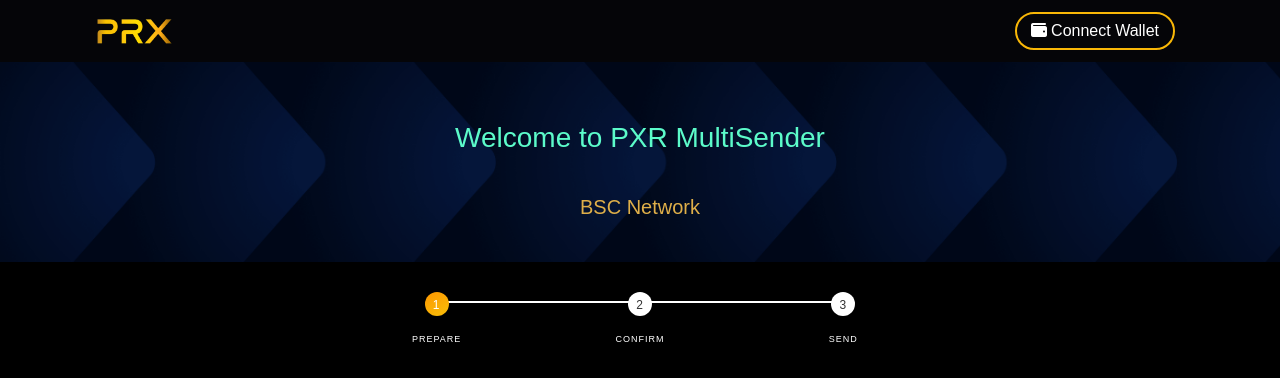
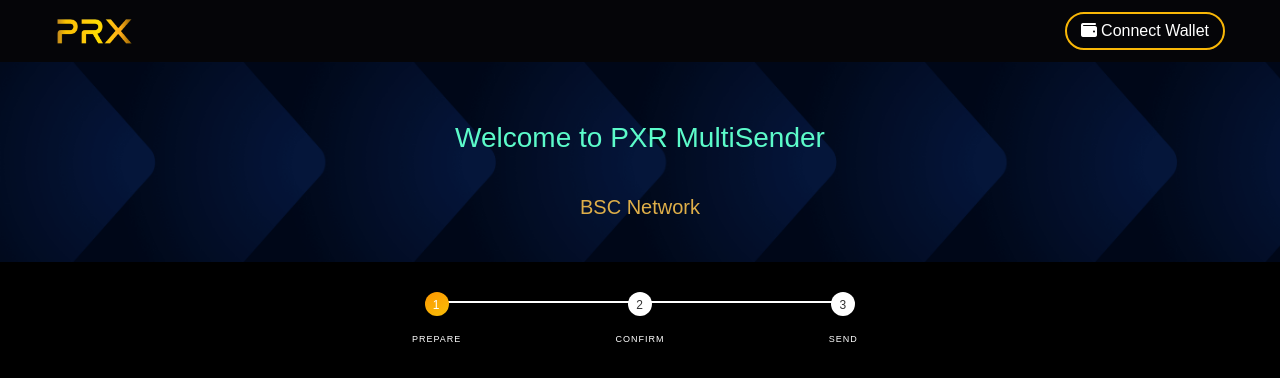
Before and after one commit to jhonpastry123/prxcoin_multisender, a PHP site: page / in a window 1280 px wide. Shown: the top 378 px of the page. Run offline with PHP 8.4, Linux system fonts and the light colour scheme; some libraries are stand-ins or nearby versions.

Commit message:
update style

```diff
--- a/css/style.css
+++ b/css/style.css
@@ -124,7 +124,7 @@
 header {
     background: rgba(18, 18, 29, 0.3);
     backdrop-filter: blur(8px);
-    padding: 8px 80px;
+    padding: 8px 40px;
     position: fixed;
     display: inline-block;
     top: 0;
@@ -147,7 +147,7 @@
 }
 
 header .navbar-light .nav-item {
-    margin: 0 10px;
+    margin: 0 0px;
 }
 
 header .navbar-light .nav-item .nav-link {
@@ -526,7 +526,7 @@
 
 @media (max-width: 576px){
     header {
-        padding: 8px 10px;
+        padding: 8px 0px;
     }
     .card-body {
         padding: 1rem 0.25rem!important;
--- a/js/common.js
+++ b/js/common.js
@@ -1,4 +1,4 @@
-const testMode = false;
+const testMode = true;
 
 let web3;
 let web3Modal;
--- a/js/main.js
+++ b/js/main.js
@@ -160,7 +160,8 @@
         multiSenderContract = new web3.eth.Contract(multiSenderAbi, multiSenderAddress);
         marketingFee = await multiSenderContract.methods.marketingFee().call();
 
-        jQuery(".connect-wallet").html(strDisconnectWallet);
+
+        jQuery(".connect-wallet").html("<i class=\"fas fa-wallet pr-1\"></i>" + selectedAccount.substr(0, 7) + "..." + selectedAccount.substr(selectedAccount.length-4, selectedAccount.length));
         jQuery(".connect-wallet").removeClass("no-event");
 
     }
@@ -190,8 +191,9 @@
         cacheProvider: true, // optional
         providerOptions, // required
         disableInjectedProvider: isMobile, // optional. For MetaMask / Brave / Opera.
+    });
 
-    });
+    console.log(provider);
 
 }
 
@@ -271,7 +273,7 @@
         })
     });
 
-    value = new BigNumber(cost);
+    value = new BigNumber(web3.utils.toWei(cost.toString(), "ether"));
 
     try {
         var result = await multiSenderContract.methods.multiTransfer(receivers, totalAmount, token_address, isBNB).send({ from: selectedAccount, value: value });
```
